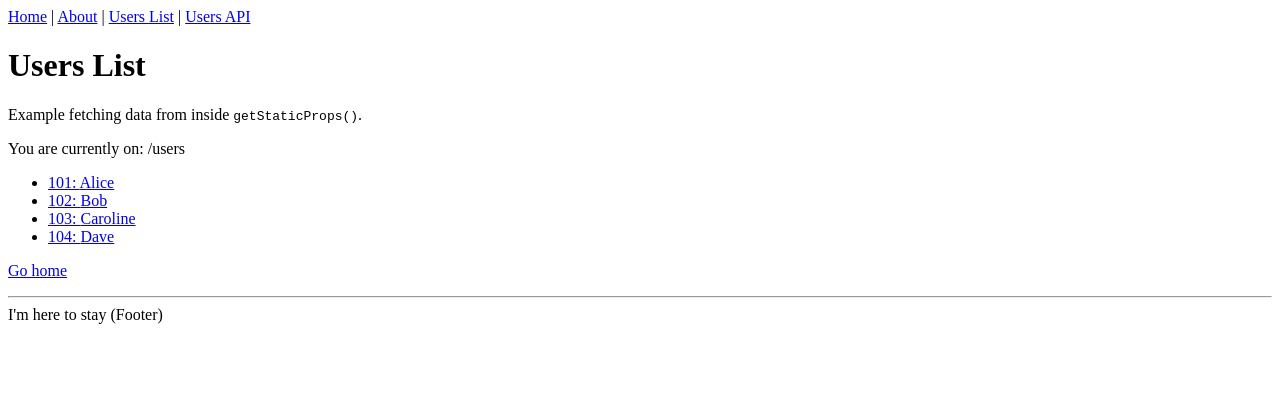
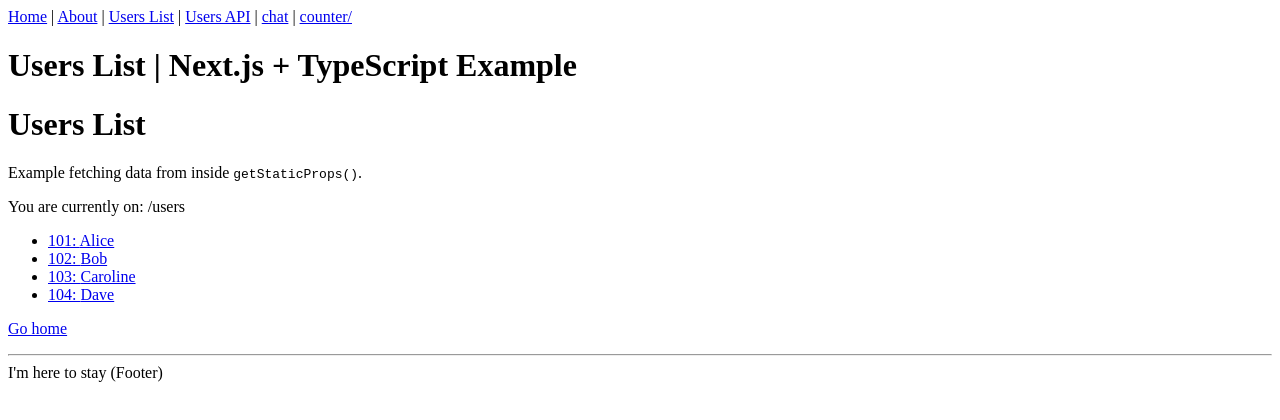
Before and after one commit to plunched/plunched.com, a Next.js app in the folder client/: page /users in a window 1280 px wide. Shown: the top 420 px of the page. Built offline with nearby package versions, Linux system fonts and the light colour scheme.

Commit message:
added an app page

```diff
--- a/client/components/Layout.tsx
+++ b/client/components/Layout.tsx
@@ -1,13 +1,13 @@
-import React, { ReactNode } from 'react'
-import Link from 'next/link'
-import Head from 'next/head'
+import React, { ReactNode } from "react";
+import Link from "next/link";
+import Head from "next/head";
 
 type Props = {
-  children?: ReactNode
-  title?: string
-}
+  children?: ReactNode;
+  title?: string;
+};
 
-const Layout = ({ children, title = 'This is the default title' }: Props) => (
+const Layout = ({ children, title = "This is the default title" }: Props) => (
   <div>
     <Head>
       <title>{title}</title>
@@ -18,17 +18,25 @@
       <nav>
         <Link href="/">
           <a>Home</a>
-        </Link>{' '}
-        |{' '}
+        </Link>{" "}
+        |{" "}
         <Link href="/about">
           <a>About</a>
-        </Link>{' '}
-        |{' '}
+        </Link>{" "}
+        |{" "}
         <Link href="/users">
           <a>Users List</a>
-        </Link>{' '}
-        | <a href="/api/users">Users API</a>
+        </Link>{" "}
+        | <a href="/api/users">Users API</a> |{" "}
+        <Link href="/chat/1">
+          <a>chat</a>
+        </Link>{" "}
+        |{" "}
+        <Link href="/counter">
+          <a>counter/</a>
+        </Link>
       </nav>
+      <h1>{title}</h1>
     </header>
     {children}
     <footer>
@@ -36,6 +44,6 @@
       <span>I'm here to stay (Footer)</span>
     </footer>
   </div>
-)
+);
 
-export default Layout
+export default Layout;
--- /dev/null
+++ b/client/pages/_app.tsx
@@ -0,0 +1,15 @@
+import { AppProps } from "next/dist/next-server/lib/router/router";
+import Head from "next/head";
+
+const app = ({ Component, pageProps }: AppProps) => {
+  return (
+    <div>
+      <Head>
+        <meta name="viewport" content="initial-scale=1.0, width=device-width" />
+      </Head>
+      <Component {...pageProps} />
+    </div>
+  );
+};
+
+export default app;
```
